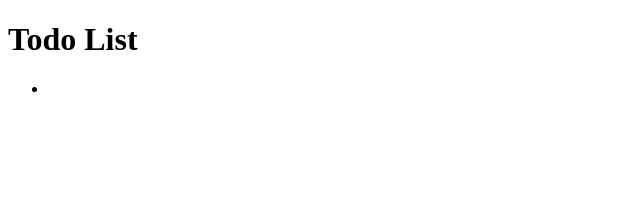
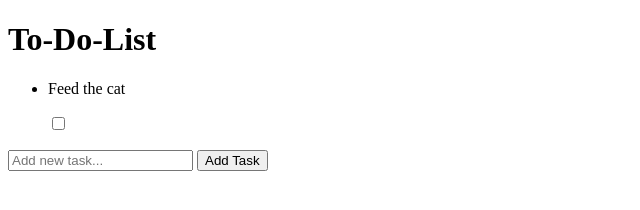
Before and after one commit to BrianTheSimmons/SDI26-todo-list, a website: page index.html in a window 1280 px wide. Shown: the whole page, without its empty margins (0-640 px from the left). Drawn offline with Linux system fonts and the light colour scheme.

Commit message:
implemented base html

```diff
--- a/index.html
+++ b/index.html
@@ -11,12 +11,17 @@
 </head>
 <body>
   <div class="container">
-    <h1>Todo List</h1>
-    <ul>
-      <li>
-
+    <h1>To-Do-List</h1>
+    <ul class="to-do-list">
+      <li class="to-do">
+        <!-- Check off to-do by clicking text -->
+         <p class="to-do-text">Feed the cat</p>
+         <!-- Delete to-do -->
+         <input type="checkbox" class="delete">
       </li>
     </ul>
+    <input type="text" id="task-input" placeholder="Add new task..."/>
+    <button id="Addtaskbttn">Add Task</button>
   </div>
 
   <!-- javaScript File -->
```
Also changed, not shown: package.json (added, +16 -0 lines), 2 other files.
